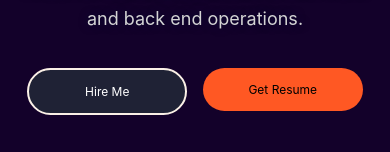
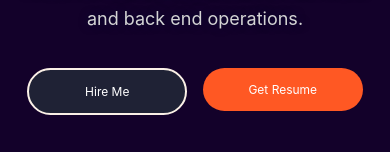
Before and after one commit to goldenhouse0601/luckyboss-portfolio-, a React (Create React App) app: page / in a window 390 px wide. Shown: the part 692-844 px from the top of the page. Built offline with nearby package versions, Linux system fonts and the light colour scheme.

Commit message:
change btn color

```diff
--- a/src/pages/Frontpage.css
+++ b/src/pages/Frontpage.css
@@ -179,7 +179,7 @@
   .profile-parent {
     height: 100vh;
   }
-  .primary-btn {
+  .highlighted-btn {
     color: var(--white) !important;
   }
 }
```
